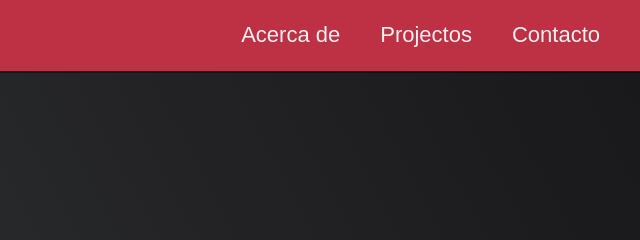
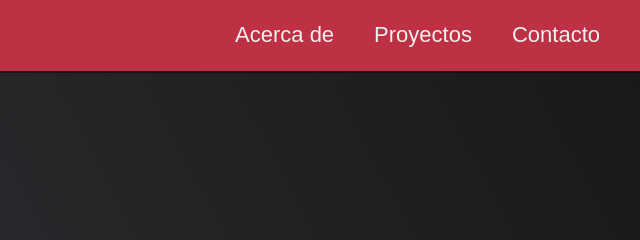
Before and after one commit to Albert-Z00Z/Portfolio1, a plain HTML site: page index.html in a window 1280 px wide. Shown: the top 240 px of the page, 640-1280 px from the left. Drawn offline with Linux system fonts and the light colour scheme.

Commit message:
Update index.html

```diff
--- a/index.html
+++ b/index.html
@@ -16,7 +16,7 @@
             <a href="#welcome-section">Acerca de</a>
           </li>
           <li>
-            <a href="#projects">Projectos</a>
+            <a href="#projects">Proyectos</a>
           </li>
           <li>
             <a href="#contact">Contacto</a>
```
